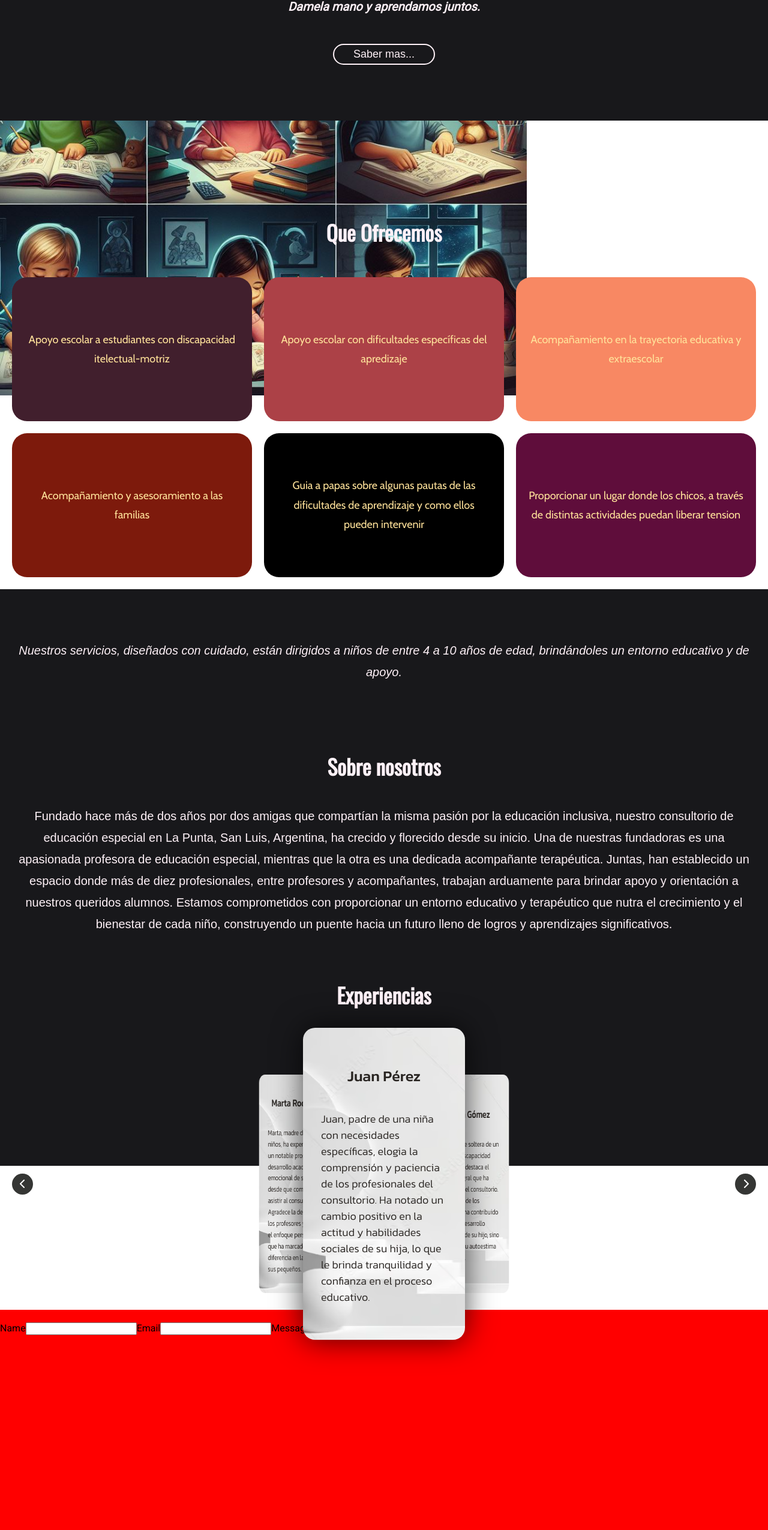
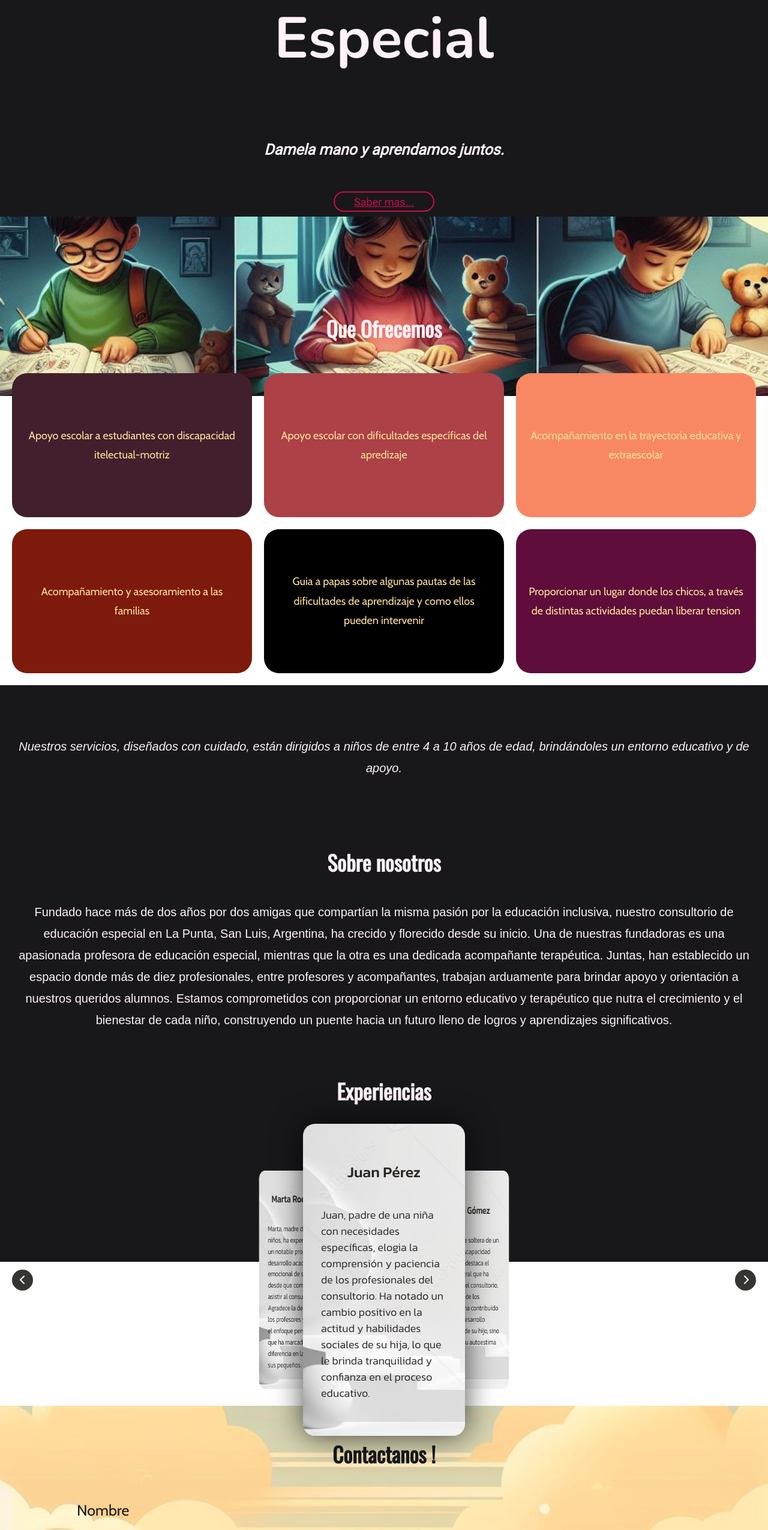
Before and after one commit to NelsonValentinGarroDadan/ConsultorioEducacionEspecial, a React (Create React App) app: page / in a window 1280 px wide. Shown: the part 219-2769 px from the top of the page at 60% size. Built offline with nearby package versions, Linux system fonts and the light colour scheme; the HTML template or start-up script is replaced by a standard one; a web font is replaced by a local one.

Commit message:
agregando estilos mobile

```diff
--- a/src/Componentes/Contacto.jsx
+++ b/src/Componentes/Contacto.jsx
@@ -14,17 +14,22 @@ function Contacto(){
           });
       };
     return(
-        <section className="seccion-contacto">
-            <form ref={form} onSubmit={sendEmail}>
-                <label>Name</label>
-                <input type="text" name="user_name" />
-                <label>Email</label>
-                <input type="email" name="user_email" />
-                <label>Message</label>
-                <textarea name="message" />
-                <input type="submit" value="Send" />
+        <footer className="seccion-contacto" id='contactanos'>
+            <form ref={form} onSubmit={sendEmail} className='formulario'>
+                <h1 className='seccion-contacto-titulo'>Contactanos !</h1>
+                <label className='item-formulario label-formulario'>Nombre</label>
+                <input className='item-formulario input-formulario' type="text" name="user_name" placeholder='Ingresa tu nombre'/>
+                <label className='item-formulario label-formulario'>Email</label>
+                <input className='item-formulario input-formulario' type="email" name="user_email" placeholder='Ingresa tu email'/>
+                <label className='item-formulario label-formulario'>Mensaje</label>
+                <textarea className='item-formulario input-formulario textarea-formulario' name="message" placeholder='Ingresa el mensaje que desees enviar'/>
+                <input className='item-formulario boton-enviar-formulario' type="submit" value="Enviar Mensaje" />
             </form>
-        </section>
+            <div className='contenedor-copyright'>
+                <p className="copyright-texto">© copyright 2024</p>
+            </div>
+
+        </footer>
     );
 }
 export default Contacto;
--- a/src/Componentes/Encabezado.jsx
+++ b/src/Componentes/Encabezado.jsx
@@ -23,10 +23,10 @@ function Encabezado(){
         };
     }, []);
     return(
-        <div className={scrolling&&!BotonActivo? "cabecera fondo-blanco": "cabecera"}>
+        <section className={scrolling&&!BotonActivo? "cabecera fondo-blanco": "cabecera"}>
             <Menu activo={BotonActivo} setBotonActivo={setBotonActivo}/>
             <BotonMenu activo={BotonActivo} setBotonActivo={setBotonActivo}/>
-        </div>
+        </section>
     );
 };
 export default Encabezado;
--- a/src/Componentes/Experiencias.jsx
+++ b/src/Componentes/Experiencias.jsx
@@ -3,7 +3,7 @@ import '../Hojas de Estilos/Experiencias.css';
 import Carrucel from "./Carrucel";
 function Experiencias(){
     return(
-        <section className="seccion-experiencias">
+        <section className="seccion-experiencias" id="experiencias">
             <h1 className="seccion-experiencias-titulo">Experiencias</h1>
             <Carrucel />
         </section>
--- a/src/Componentes/Inicio.jsx
+++ b/src/Componentes/Inicio.jsx
@@ -5,9 +5,9 @@ function Inicio(){
         <>
         <div className="imagen-fondo" ></div>
         <section className="seccion-inicio" id="inicio">
-            <h1 className="titulo-texto">Consultorio de Educacion Especial</h1>
-            <h3 className="eslogan-texto">Damela mano y aprendamos juntos.</h3>
-            <button className="boton-inicio">Saber mas...</button>
+            <h1 className="titulo-texto" >Consultorio de Educacion Especial</h1>
+            <h3 className="eslogan-texto" >Damela mano y aprendamos juntos.</h3>
+            <a className="boton-inicio" href="#contactanos">Saber mas...</a>
         </section>
         </>
 
--- a/src/Componentes/ItemMenu.jsx
+++ b/src/Componentes/ItemMenu.jsx
@@ -1,13 +1,18 @@
 import React from "react";
+import { isMobile } from 'react-device-detect';
 import  "../Hojas de Estilos/ItemMenu.css";
 function ItemMenu({ link, setNavegacion}){
     const navegacion = (e)=>{
         e.preventDefault();
         const sectionId = link.Nombre.toLowerCase().replace(" ", "-");;
-        setNavegacion(sectionId);
+        setNavegacion(sectionId,link.Nombre);
+    }
+    let className = link.Activo? "item-menu activo" : "item-menu";
+    if(!isMobile){
+        className += " laptop";
     }
     return(
-        <a className={link.Activo? "item-menu activo" : "item-menu" } onClick={navegacion} href={`#${link.Nombre}`}>
+        <a className={className } onClick={navegacion} href={`#${link.Nombre}`}>
             {link.Nombre}
         </a>
     );
--- a/src/Componentes/Menu.jsx
+++ b/src/Componentes/Menu.jsx
@@ -20,9 +20,9 @@ function Menu({ activo , setBotonActivo}){
             { Nombre: "Experiencias", Activo: false },
             { Nombre: "Contactanos", Activo: false }
           ]);
-        const handleLinkClick = (linkIndex) => {
-            const actualizarLinks = links.map((link, index) => {
-              if (index === linkIndex) {
+        const handleLinkClick = (linkNombre) => {
+            const actualizarLinks = links.map((link) => {
+              if (link.Nombre === linkNombre) {
                 return { ...link, Activo: true };
               } else {
                 return { ...link, Activo: false };
@@ -31,11 +31,11 @@ function Menu({ activo , setBotonActivo}){
 
             setLinks(actualizarLinks);
         };
-        const scrollLink = (Id) =>{
+        const scrollLink = (Id, linkNombre) =>{
           const seccion = document.getElementById(Id);
           if(seccion){
             seccion.scrollIntoView({ behavior: 'smooth' })
-            handleLinkClick();
+            handleLinkClick(linkNombre);
             if(isMobile){
               setBotonActivo(!activo);
             }
--- a/src/Hojas de Estilos/Contacto.css
+++ b/src/Hojas de Estilos/Contacto.css
@@ -1,5 +1,95 @@
 .seccion-contacto{
     margin-top: 30vh;
-    height: 100vh;
-    background-color: red;
+    background-image: url('../Imagenes/fondo-contacto.jpg');
+    background-repeat: no-repeat;
+    background-position: center;
+    background-size: cover;
+    display: flex;
+    flex-direction: column;
+    align-items: center;
+    justify-content: center;
 }
+.seccion-contacto-titulo{
+        text-align: center;
+        color: #18181b;
+        font-size: 35px;
+        padding: 0 0 10px 0;
+        font-family: 'Oswald', sans-serif;
+}
+.formulario{
+    display: flex;
+    flex-direction: column;
+    align-items: center;
+    justify-content: space-around;
+    padding: 30px;
+    width: 80%;
+}
+.item-formulario {
+    width: 100%;
+}
+.label-formulario{
+    color: #18181b;
+    text-align: left;
+    font-size: 25px;
+    font-family: 'Cabin', sans-serif;
+    font-weight: 400;
+    margin: 20px 0;
+}
+.input-formulario{
+    color: #18181b;
+    text-align: left;
+    font-size: 20px;
+    font-family: 'Cabin', sans-serif;
+    margin: 0 20px;
+    background-color: rgba(255, 255, 255, 0.578);
+    border: 1px #fa6900 solid;
+    border-radius: 15px;
+    padding: 10px;
+}
+.input-formulario:focus{
+    border: 1px #fa6900 solid;
+    background-color: white;
+    outline: none;
+}
+.textarea-formulario{
+    height: 200px;
+    width: 100%;
+}
+.boton-enviar-formulario{
+    width: 100%;
+    color: #fa6900;
+    text-align: center;
+    font-size: 25px;
+    font-family: 'Cabin', sans-serif;
+    font-weight: 400;
+    margin: 20px 0;
+    background-color: rgba(255, 255, 255, 0.578);
+    border: 1px solid #fa6900;
+    height: 3rem;
+    border-radius: 10px;
+    transition: all 0.3s;
+    animation: titilar 2s infinite;
+}
+.boton-enviar-formulario:hover{
+    background-color: #fa6900;
+    color: white;
+}
+@keyframes titilar {
+    0%, 100% {
+        box-shadow:  0 0 2px white;
+    }
+    50% {
+        box-shadow:  0 0 2px #fa6900;
+    }
+  }
+.contenedor-copyright{
+    display: flex;
+    align-items: center;
+    justify-content: center;
+    width: 100%;
+}
+.copyright-texto{
+    color: white;
+    font-family: sans-serif;
+    font-size: 14px;
+}
--- a/src/Hojas de Estilos/Inicio.css
+++ b/src/Hojas de Estilos/Inicio.css
@@ -20,10 +20,8 @@
 }
 .imagen-fondo{
     position: fixed;
-    min-width: 100vh;
-    min-height: 100vh;
-    width: auto;
-    height: auto;
+    width: 100%;
+    height: 100%;
     z-index: -100;
     transform: translateX(-50%) translateY(-50%);
     background-image: url('../Imagenes/imagen-fondo.jpg');
@@ -36,17 +34,16 @@
     background-color: transparent;
     padding: .3rem 2rem;
     text-align: center;
-    color: #fef1f7;
-    border: 2px solid #fef1f7;
+    color: #ca0c47;
+    border: 2px solid #ca0c47;
     border-radius: 20px;
     font-size: 18px;
     margin-top: 30px;
+    transition: .2s all ease;
 }
 .boton-inicio:hover{
-    color: #ca0c47;
-    border: 2px solid #ca0c47;
-    transition: .2s all ease;
-
+    color: #fef1f7;
+    border: 2px solid #fef1f7;
 }
 @keyframes alejarAcercar {
     0%, 100% {
@@ -56,3 +53,18 @@
       transform: scale(1.2);
     }
   }
+  /*responsive*/
+  @media (min-width: 768px) {
+    .seccion-inicio{
+        height: 70vh;;
+    }
+    .titulo-texto{
+        font-size: 6rem;
+    }
+    .eslogan-texto{
+        font-size: 25px;
+    }
+    .boton-inicio{
+
+    }
+  }
--- a/src/Hojas de Estilos/ItemMenu.css
+++ b/src/Hojas de Estilos/ItemMenu.css
@@ -1,10 +1,3 @@
-
-.menu.laptop{
-    display: flex;
-    position: relative;
-    flex-direction: row;
-    height: 100%;
-}
 .item-menu{
     margin:0 5px;
     padding: 10px;
@@ -29,3 +22,7 @@
 .item-menu:hover::after, .item-menu.activo::after{
     background-color: #ca0c47;
 }
+/*Laptop*/
+.item-menu.laptop{
+    font-size: 1.8rem;
+}
--- a/src/Hojas de Estilos/Menu.css
+++ b/src/Hojas de Estilos/Menu.css
@@ -14,3 +14,14 @@
     background-color: rgba(255, 255, 255, 0.747);
     backdrop-filter: blur(10px);
 }
+
+.menu.laptop{
+    display: flex;
+    position: relative;
+    flex-direction: row;
+    top:35px;
+    transition: all .3s ease;
+}
+.fondo-blanco .menu.laptop{
+    top: 0;
+}
```
Also changed, not shown: src/Imagenes/fondo-contacto.jpg (added).
